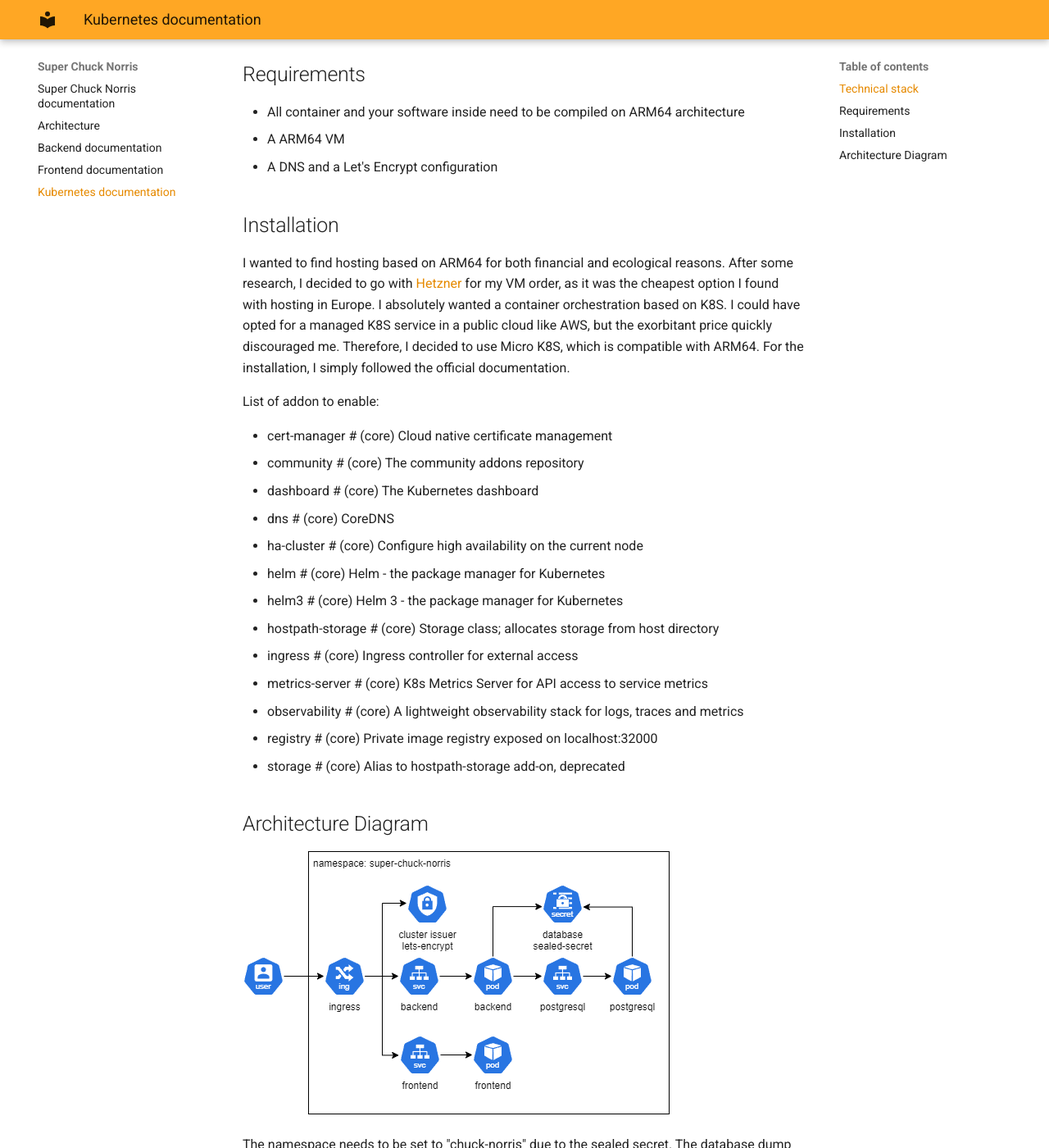
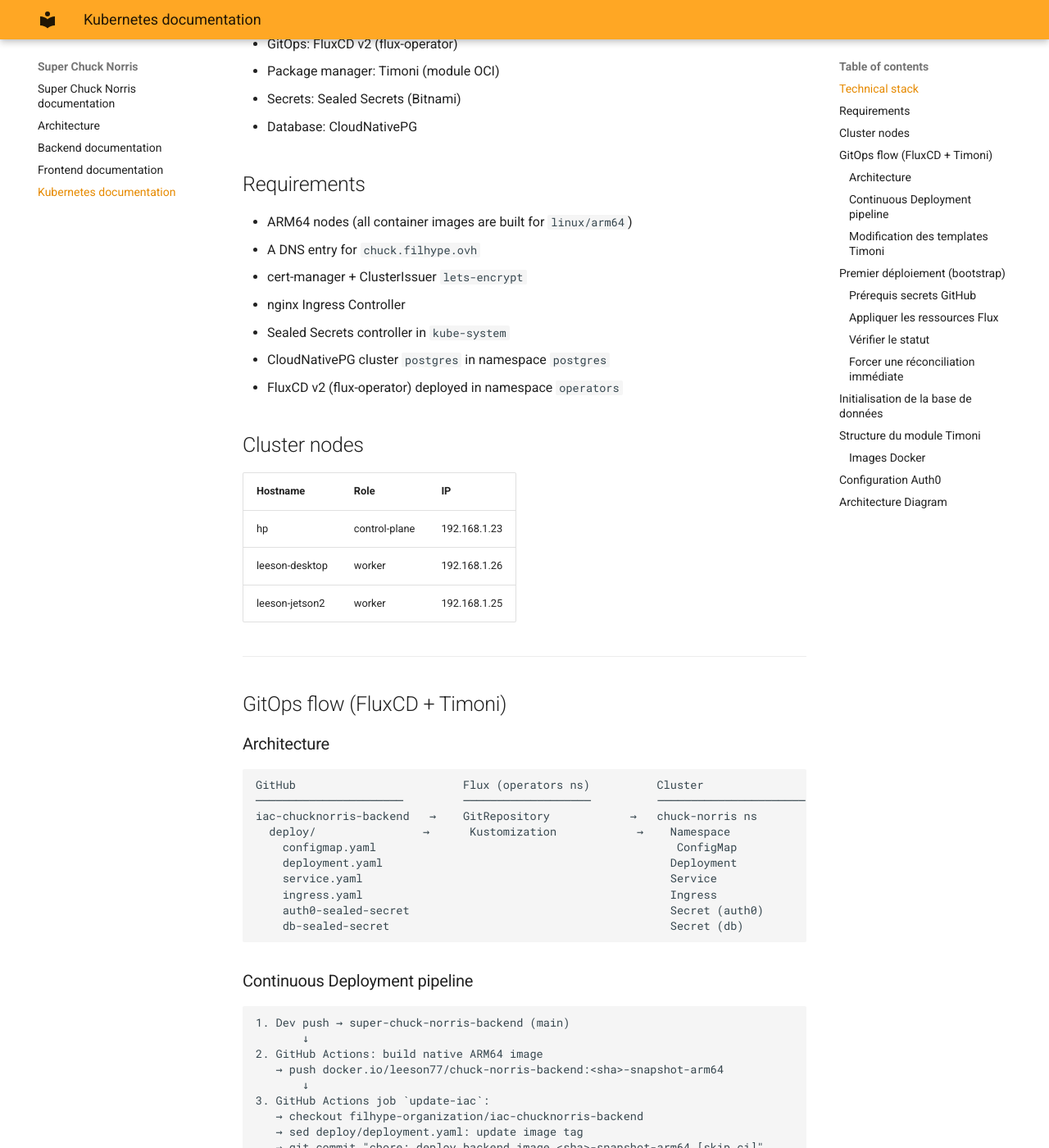
Before and after one commit to filhype-organization/super-chuck-norris-doc, an MkDocs documentation site: the page built from docs/k8s.md, in a window 1280 px wide and 1400 px high, scrolled down 257 px. Shown: the whole window at 82% size. Built offline with MkDocs 1.6.1 and Material for MkDocs 9.7.7, drawn with Linux system fonts in a browser that asks for light colours; some of the changed text lies outside the part shown.

Commit message:
docs(k8s): replace ArgoCD deployment with FluxCD GitOps flow
- Documente le flux Flux GitOps complet (GitRepository + Kustomization)
- Décrit le pipeline CI → image update → réconciliation automatique
- Documente la structure du module Timoni et des manifestes pré-rendus
- Ajoute les commandes de bootstrap et de vérification

Co-Authored-By: Claude Sonnet 4.6 <noreply@anthropic.com>

````diff
--- a/docs/k8s.md
+++ b/docs/k8s.md
@@ -1,45 +1,209 @@
 # Kubernetes documentation
+
 ## Technical stack
 
-* Container orchestration: Micro K8S
-* Gest OS for K8S: Ubuntu ARM64
+* Container orchestration: Kubernetes (kubeadm)
+* OS: Ubuntu ARM64
+* GitOps: FluxCD v2 (flux-operator)
+* Package manager: Timoni (module OCI)
+* Secrets: Sealed Secrets (Bitnami)
+* Database: CloudNativePG
 
 ## Requirements
 
-* All container and your software inside need to be compiled on ARM64 architecture
-* A ARM64 VM
-* A DNS and a Let's Encrypt configuration
+* ARM64 nodes (all container images are built for `linux/arm64`)
+* A DNS entry for `chuck.filhype.ovh`
+* cert-manager + ClusterIssuer `lets-encrypt`
+* nginx Ingress Controller
+* Sealed Secrets controller in `kube-system`
+* CloudNativePG cluster `postgres` in namespace `postgres`
+* FluxCD v2 (flux-operator) deployed in namespace `operators`
 
-## Installation
+## Cluster nodes
 
-I wanted to find hosting based on ARM64 for both financial and ecological reasons. After some research, I decided to go with [Hetzner](https://www.hetzner.com/) for my VM order, as it was the cheapest option I found with hosting in Europe.
-I absolutely wanted a container orchestration based on K8S. I could have opted for a managed K8S service in a public cloud like AWS, but the exorbitant price quickly discouraged me. Therefore, I decided to use Micro K8S, which is compatible with ARM64. For the installation, I simply followed the official documentation.
+| Hostname        | Role          | IP            |
+|-----------------|---------------|---------------|
+| hp              | control-plane | 192.168.1.23  |
+| leeson-desktop  | worker        | 192.168.1.26  |
+| leeson-jetson2  | worker        | 192.168.1.25  |
 
-List of addon to enable:
+---
 
-* cert-manager         # (core) Cloud native certificate management
-* community            # (core) The community addons repository
-* dashboard            # (core) The Kubernetes dashboard
-* dns                  # (core) CoreDNS
-* ha-cluster           # (core) Configure high availability on the current node
-* helm                 # (core) Helm - the package manager for Kubernetes
-* helm3                # (core) Helm 3 - the package manager for Kubernetes
-* hostpath-storage     # (core) Storage class; allocates storage from host directory
-* ingress              # (core) Ingress controller for external access
-* metrics-server       # (core) K8s Metrics Server for API access to service metrics
-* observability        # (core) A lightweight observability stack for logs, traces and metrics
-* registry             # (core) Private image registry exposed on localhost:32000
-* storage              # (core) Alias to hostpath-storage add-on, deprecated
+## GitOps flow (FluxCD + Timoni)
+
+### Architecture
+
+```
+GitHub                         Flux (operators ns)          Cluster
+──────────────────────         ───────────────────          ──────────────────────
+iac-chucknorris-backend   →    GitRepository            →   chuck-norris ns
+  deploy/                →      Kustomization            →    Namespace
+    configmap.yaml                                             ConfigMap
+    deployment.yaml                                           Deployment
+    service.yaml                                              Service
+    ingress.yaml                                              Ingress
+    auth0-sealed-secret                                       Secret (auth0)
+    db-sealed-secret                                          Secret (db)
+```
+
+### Continuous Deployment pipeline
+
+```
+1. Dev push → super-chuck-norris-backend (main)
+       ↓
+2. GitHub Actions: build native ARM64 image
+   → push docker.io/leeson77/chuck-norris-backend:<sha>-snapshot-arm64
+       ↓
+3. GitHub Actions job `update-iac`:
+   → checkout filhype-organization/iac-chucknorris-backend
+   → sed deploy/deployment.yaml: update image tag
+   → git commit "chore: deploy backend image <sha>-snapshot-arm64 [skip ci]"
+   → git push
+       ↓
+4. Flux GitRepository: détecte le nouveau commit (interval: 1m)
+       ↓
+5. Flux Kustomization: applique deploy/ sur le cluster (interval: 5m)
+       ↓
+6. K8s rolling-update: nouveau pod arm64 en ~20ms (native Quarkus)
+```
+
+### Modification des templates Timoni
+
+Quand les fichiers CUE changent (`templates/`, `timoni.cue`, `values.cue`) :
+
+```
+1. Dev push → iac-chucknorris-backend (main)
+       ↓
+2. GitHub Actions job `publish-module`:
+   → push OCI module docker.io/leeson77/chuck-norris-backend-timoni:<tag>
+       ↓
+3. GitHub Actions job `render-manifests`:
+   → timoni build → réécrit deploy/{configmap,deployment,service,ingress}.yaml
+   → préserve le tag d'image courant dans deployment.yaml
+   → git commit "chore: re-render manifests from timoni module [skip ci]"
+       ↓
+4-6. Même flux Flux que ci-dessus
+```
+
+---
+
+## Premier déploiement (bootstrap)
+
+### Prérequis secrets GitHub
+
+Ajouter le secret `IAC_REPO_TOKEN` dans le repo `super-chuck-norris-backend` :
+
+```
+GitHub → super-chuck-norris-backend → Settings → Secrets → New repository secret
+  Name:  IAC_REPO_TOKEN
+  Value: <GitHub PAT avec accès contents:write sur iac-chucknorris-backend>
+```
+
+### Appliquer les ressources Flux
+
+Les ressources FluxCD sont dans `flux/` du repo `iac-chucknorris-backend`.
+Elles sont **déjà appliquées** sur le cluster. Pour les ré-appliquer manuellement :
+
+```bash
+kubectl apply -f infra/k8s/backend/flux/gitrepository.yaml
+kubectl apply -f infra/k8s/backend/flux/kustomization.yaml
+```
+
+### Vérifier le statut
+
+```bash
+# État de la source Git
+kubectl get gitrepository iac-chucknorris-backend -n flux-system
+
+# État de la réconciliation
+kubectl get kustomization chuck-norris-backend -n flux-system
+
+# Ressources déployées
+kubectl get all -n chuck-norris
+```
+
+### Forcer une réconciliation immédiate
+
+```bash
+kubectl annotate gitrepository iac-chucknorris-backend -n flux-system \
+  reconcile.fluxcd.io/requestedAt="$(date -u +%Y-%m-%dT%H:%M:%SZ)" --overwrite
+```
+
+---
+
+## Initialisation de la base de données
+
+La table `Joke` doit être créée avant le premier démarrage du backend
+(Hibernate est en mode `validate` — il vérifie le schéma sans le créer).
+
+```bash
+# Port-forward vers le pod PostgreSQL
+kubectl port-forward -n postgres postgres-1 5432:5432
+
+# Injecter le dump SQL
+psql -h localhost -p 5432 -U app -d app < /path/to/dump.sql
+```
+
+Une fois le schéma injecté, le pod redémarre automatiquement et passe en `Running`.
+
+---
+
+## Structure du module Timoni
+
+Le module se trouve dans le repo `iac-chucknorris-backend` :
+
+```
+infra/k8s/backend/
+├── timoni.cue           # Configuration du module (instance + labels communs)
+├── values.cue           # Schéma + valeurs par défaut
+├── prod-values.cue      # Surcharges de production (pas de secrets)
+├── templates/
+│   ├── configmap.cue    # ConfigMap Quarkus (variables d'env non-sensibles)
+│   ├── deployment.cue   # Deployment + probes + securityContext
+│   ├── service.cue      # ClusterIP service
+│   └── ingress.cue      # Ingress nginx + TLS cert-manager
+├── deploy/              # Manifestes K8s pré-rendus → Flux applique ce dossier
+│   ├── namespace.yaml
+│   ├── configmap.yaml
+│   ├── deployment.yaml  # Tag d'image mis à jour automatiquement par le CI
+│   ├── service.yaml
+│   ├── ingress.yaml
+│   ├── auth0-sealed-secret.yaml
+│   ├── db-sealed-secret.yaml
+│   └── kustomization.yaml
+└── flux/                # Ressources FluxCD (appliquées une fois manuellement)
+    ├── gitrepository.yaml
+    └── kustomization.yaml
+```
+
+### Images Docker
+
+| Image | Registry | Architecture |
+|-------|----------|--------------|
+| `leeson77/chuck-norris-backend` | Docker Hub | ARM64 |
+| `leeson77/chuck-norris-backend-timoni` | Docker Hub | N/A (OCI module) |
+
+Format du tag backend : `<short-sha>-snapshot-arm64` (ex: `3f04235-snapshot-arm64`)
+
+---
+
+## Configuration Auth0
+
+La configuration OIDC non-sensible est dans le ConfigMap `chuck-norris-backend-config`.
+Le secret (`QUARKUS_OIDC_CREDENTIALS_SECRET`) est chiffré dans `auth0-sealed-secret.yaml`
+et déchiffré automatiquement par le contrôleur Sealed Secrets.
+
+| Propriété | Valeur |
+|-----------|--------|
+| Client ID | `2GSRAJdfhRYURWjwlnYwJlJN4J9cEi4o` |
+| Issuer | `https://dev-lesson.eu.auth0.com/` |
+| Auth Server URL | `https://dev-lesson.eu.auth0.com` |
+| Audience | `chuck-norris-api` |
+| Application type | `service` |
+| Role claim path | `scope` |
+
+---
 
 ## Architecture Diagram
 
 ![Alt docker](assets/k8s.drawio.png)
-
-The namespace needs to be set to "chuck-norris" due to the sealed secret.
-The database dump needs to be injected manually through a port redirection and psql.
-
-Port forwarding and inject dump:
-```bash
-kubectl port-forward -n chuck-norris <postgres-pod-name> 5432:5432
-psql -h localhost -p 5432 -U postgres -d chuck-db < /path/to/dump.sql
-```
````
